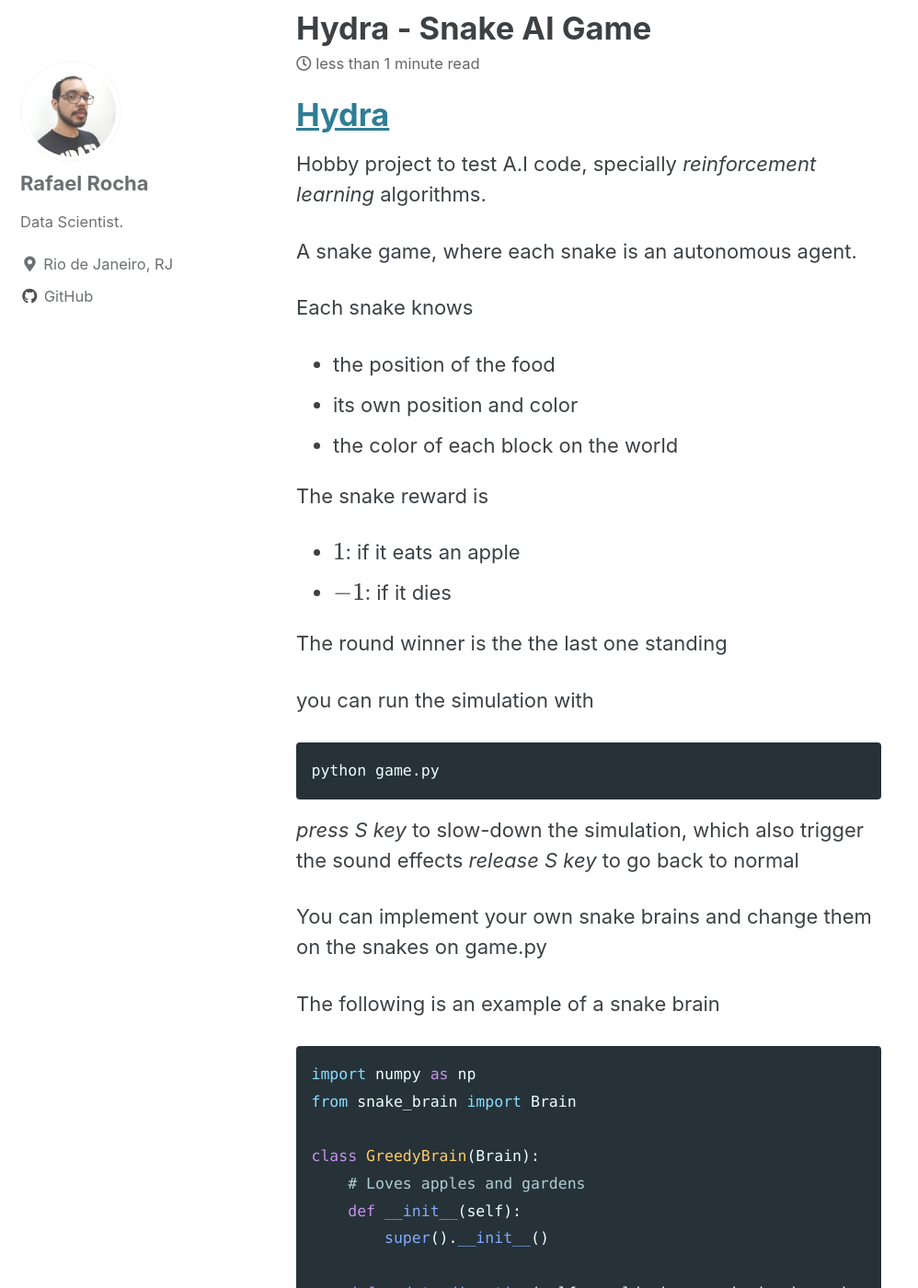
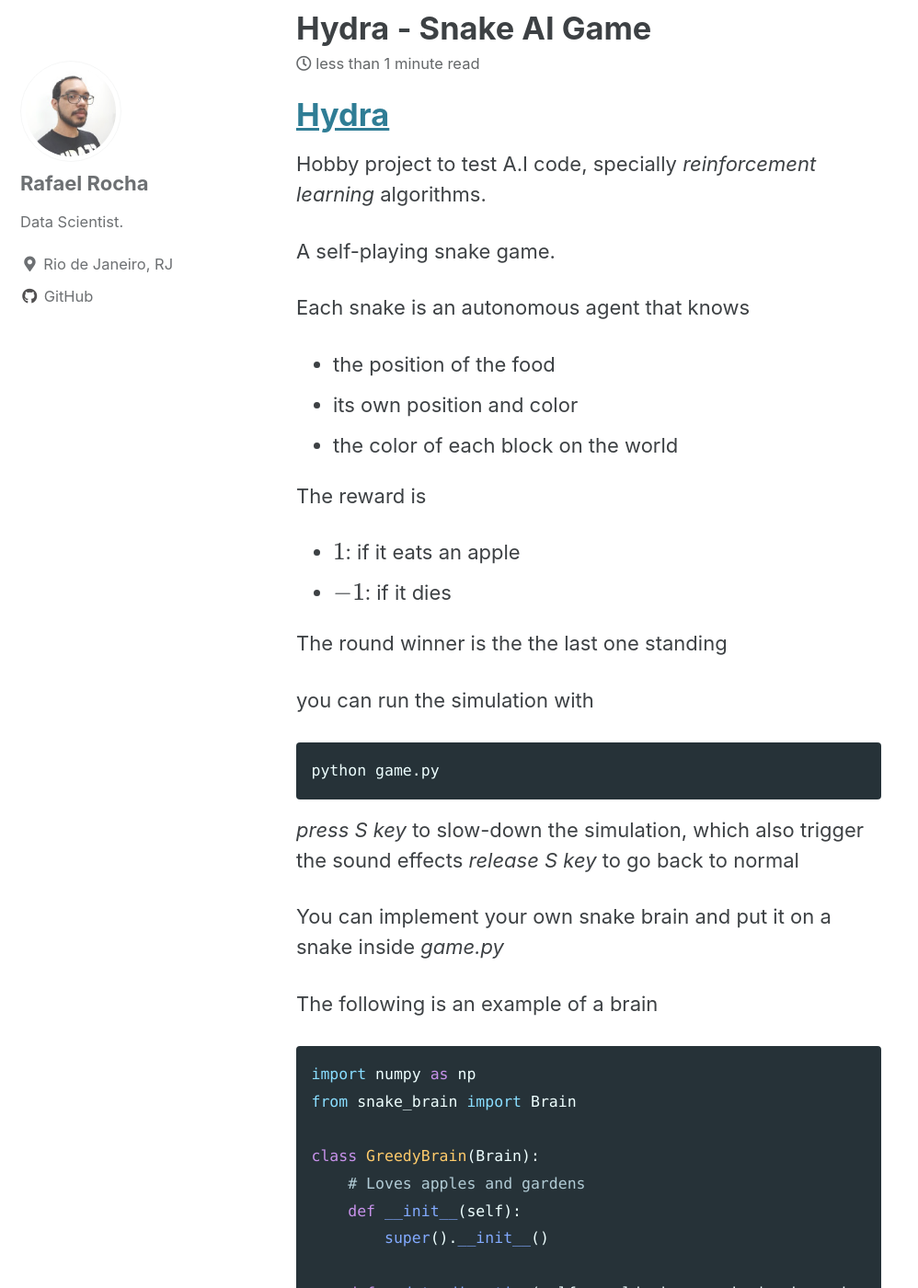
Before and after one commit to rocharhs/rocharhs.github.io, a Jekyll site: the page built from _posts/2020-12-10-hydra.md, in a window 1280 px wide and 1400 px high, scrolled down 340 px. Shown: the whole window at 92% size, without its empty margins (0-998 px from the left). Built offline with Jekyll 4.4.1, drawn with Linux system fonts in a browser that asks for light colours; cached includes are drawn as plain includes; formulas are drawn with MathJax 3.

Commit message:
update writing

````diff
--- a/_posts/2020-12-10-hydra.md
+++ b/_posts/2020-12-10-hydra.md
@@ -12,14 +12,14 @@ mathjax: "true"
 
 Hobby project to test A.I code, specially *reinforcement learning* algorithms.
 
-A snake game, where each snake is an autonomous agent.
+A self-playing snake game.
 
-Each snake knows
+Each snake is an autonomous agent that knows
   - the position of the food
   - its own position and color
   - the color of each block on the world
 
-The snake reward is
+The reward is
   - $$1$$: if it eats an apple
   - $$-1$$: if it dies
 
@@ -35,10 +35,10 @@ python game.py
 *release S key* to go back to normal
 
 
-You can implement your own snake brains and change them on the snakes on game.py
+You can implement your own snake brain and put it on a snake inside *game.py*
 
 
-The following is an example of a snake brain
+The following is an example of a brain
 
 
 ```python
````
